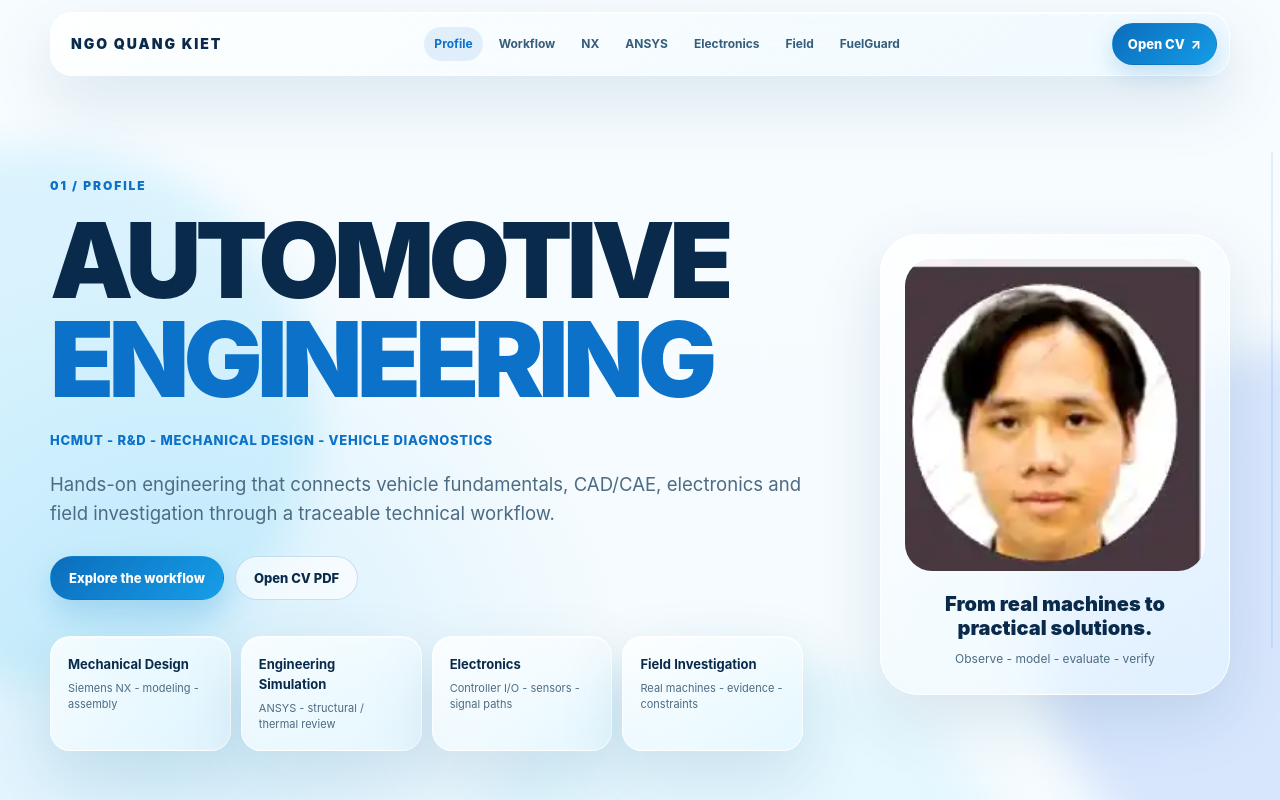
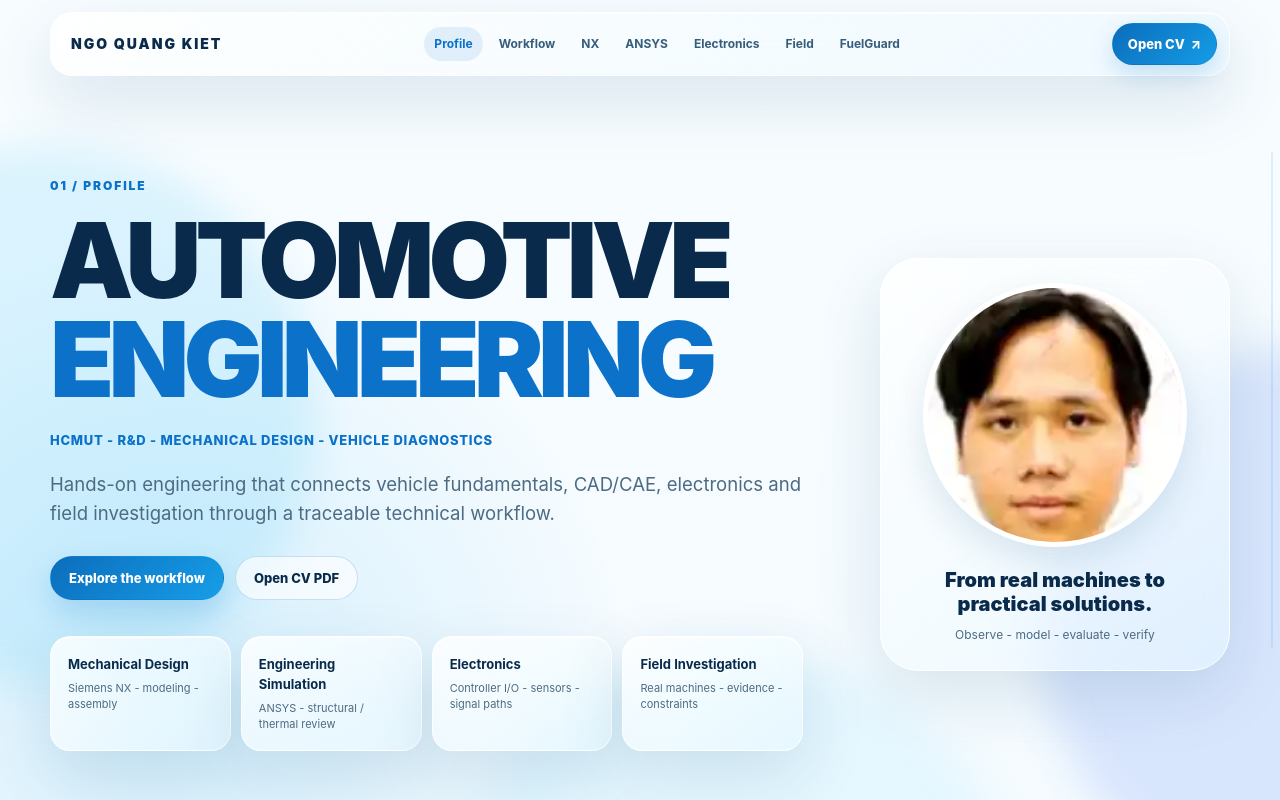
Before and after one commit to ngokiet1412-web/portfolio, a plain HTML site: page index.html in a window 1280 px wide. Shown: the top 800 px of the page. Drawn offline with Linux system fonts and the light colour scheme.

Commit message:
fix: remove portrait background frame

```diff
--- a/index.html
+++ b/index.html
@@ -6,7 +6,7 @@
   <title>Ngo Quang Kiet - Automotive Engineering Portfolio</title>
   <meta name="description" content="Automotive engineering portfolio covering field investigation, Siemens NX, ANSYS, electronics and FuelGuard R&D.">
   <link rel="icon" href="data:,">
-  <link rel="stylesheet" href="style.css?v=20260927-7">
+  <link rel="stylesheet" href="style.css?v=20260927-8">
 </head>
 <body class="page-shell">
   <div class="ambient" aria-hidden="true"><span></span><span></span><span></span></div>
--- a/style.css
+++ b/style.css
@@ -89,8 +89,8 @@ h3 { margin: 0; }
 .skills small { margin-top: 7px; color: var(--muted); font-size: 11px; line-height: 1.45; }
 
 .profile-card { --rx: 0deg; --ry: 0deg; justify-self: end; width: min(100%, 350px); padding: 24px; border-radius: 38px; text-align: center; transform: perspective(900px) rotateX(var(--rx)) rotateY(var(--ry)); transition: transform .22s ease, box-shadow .22s ease; }
-.portrait-frame { overflow: hidden; aspect-ratio: 1 / 1.04; border-radius: 27px; background: linear-gradient(145deg, #d4efff, #fff); }
-.portrait { width: 100%; height: 100%; object-fit: cover; image-rendering: auto; }
+.portrait-frame { overflow: hidden; width: 88%; aspect-ratio: 1; margin: 0 auto; border: 5px solid rgba(255,255,255,.9); border-radius: 50%; background: #fff; box-shadow: 0 14px 34px rgba(11,76,119,.12); }
+.portrait { width: 100%; height: 100%; border-radius: 50%; object-fit: cover; object-position: center 48%; image-rendering: auto; transform: scale(1.27); }
 .profile-card p { margin: 22px 0 5px; font-size: 20px; font-weight: 900; line-height: 1.18; }
 .profile-card > span { color: var(--muted); font-size: 12px; }
 
```
